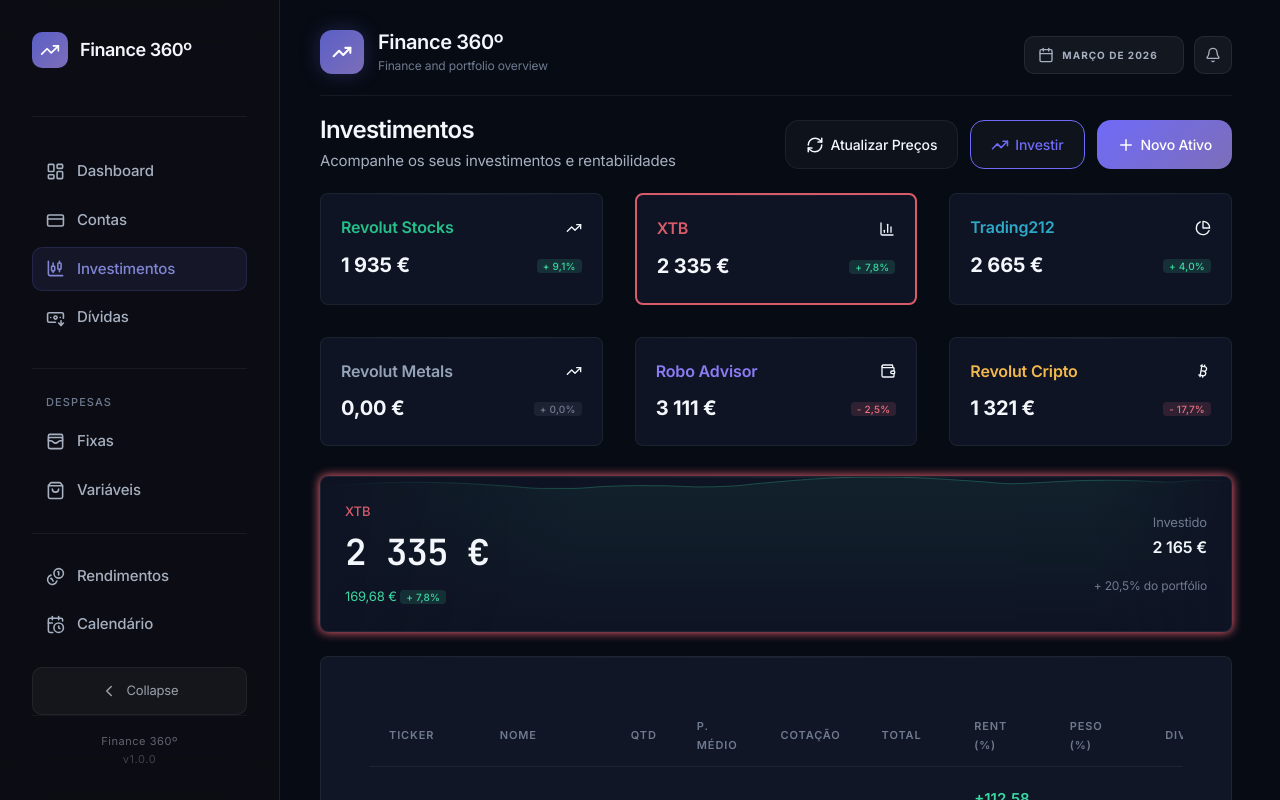
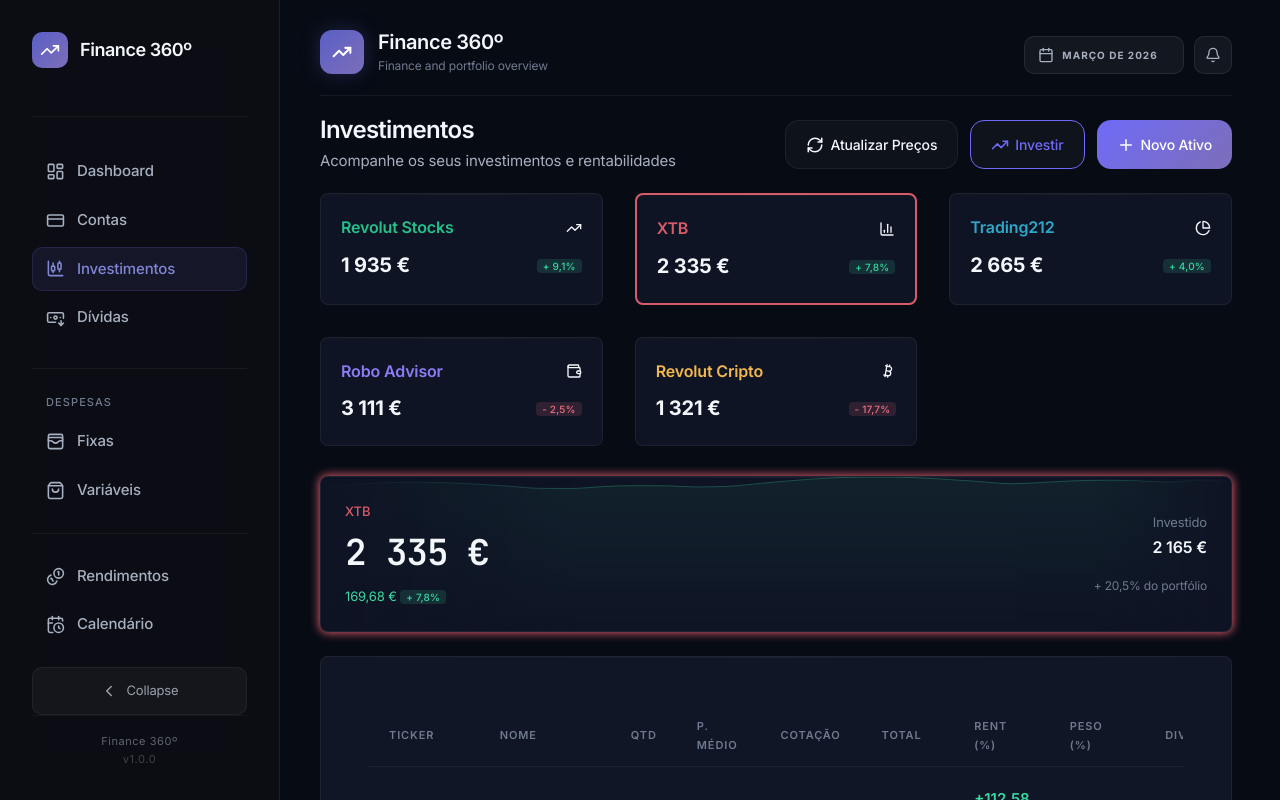
Before and after one commit to Creativebrook/financeapp, a Next.js app: page /investments in a window 1280 px wide. Shown: the top 800 px of the page. Built offline with nearby package versions, Linux system fonts and the light colour scheme.

Commit message:
feat: Remove Revolut Metals platform support
The Revolut Metals platform has been removed from the application's supported investment platforms. This change simplifies the platform management and removes unused code related to this specific platform.

```diff
--- a/src/app/investments/page.tsx
+++ b/src/app/investments/page.tsx
@@ -12,7 +12,7 @@
 
 const InvestmentPlatformChart = dynamic(() => import('@/components/charts/InvestmentPlatformChart'), { ssr: false });
 
-const plataformas: Plataforma[] = ['XTB', 'Trading212', 'Revolut Stocks', 'Revolut Cripto', 'Revolut Metals', 'Robo Advisor'];
+const plataformas: Plataforma[] = ['XTB', 'Trading212', 'Revolut Stocks', 'Revolut Cripto', 'Robo Advisor'];
 
 const getProfitColor = (value: number) => {
   if (value > 0) return 'var(--success-400)';
@@ -169,17 +169,6 @@
   const platformSummaries = getPlatformSummaries();
 
   const allPlatforms = [...platformSummaries];
-  const hasRevolutMetals = allPlatforms.some(ps => ps.plataforma === 'Revolut Metals');
-
-  if (!hasRevolutMetals) {
-    allPlatforms.push({
-      plataforma: 'Revolut Metals' as Plataforma,
-      totalValue: 0,
-      totalInvested: 0,
-      profitability: 0,
-      profitabilityPercent: 0,
-    });
-  }
 
   allPlatforms.sort((a, b) => b.profitabilityPercent - a.profitabilityPercent);
 
@@ -437,7 +426,7 @@
         quantidade: formData.quantidade,
         preco_medio: formData.preco_medio,
         preco_atual: formData.preco_atual,
-        posicao: formData.plataforma === 'Revolut Metals' ? undefined : formData.posicao,
+        posicao: formData.posicao,
         alocacao_alvo: formData.alocacao_alvo || undefined,
         isAutoPrice: formData.isAutoPrice,
         dividendos_ganhos: formData.dividendos_ganhos || undefined,
@@ -454,7 +443,7 @@
         quantidade: formData.quantidade,
         preco_medio: formData.preco_medio,
         preco_atual: formData.preco_atual,
-        posicao: formData.plataforma === 'Revolut Metals' ? undefined : formData.posicao,
+        posicao: formData.posicao,
         alocacao_alvo: formData.alocacao_alvo || undefined,
         isAutoPrice: formData.isAutoPrice,
         dividendos_ganhos: formData.dividendos_ganhos || undefined,
@@ -485,7 +474,6 @@
       case 'Trading212': return <PieChart size={16} />;
       case 'Revolut Stocks': return <TrendingUp size={16} />;
       case 'Revolut Cripto': return <Bitcoin size={16} />;
-      case 'Revolut Metals': return <TrendingUp size={16} />;
       case 'Robo Advisor': return <Wallet size={16} />;
       default: return <TrendingUp size={16} />;
     }
@@ -601,7 +589,6 @@
           onScroll={handleScroll}
         >
           {allPlatforms.map((ps) => {
-            const isRevolutMetals = ps.plataforma === 'Revolut Metals';
             return (
               <div
                 key={ps.plataforma}
@@ -609,7 +596,7 @@
                 style={{
                   cursor: 'pointer',
                   borderColor: activePlatform === ps.plataforma
-                    ? (isRevolutMetals ? '#94a3b8' : getPlatformColor(ps.plataforma))
+                    ? getPlatformColor(ps.plataforma)
                     : 'var(--border-color)',
                   padding: 'var(--space-md)',
                   boxShadow: activePlatform === ps.plataforma ? `0 0 15px ${getPlatformColor(ps.plataforma)}60` : 'none',
@@ -623,7 +610,7 @@
                 }}
               >
                 <div style={{ display: 'flex', justifyContent: 'space-between', alignItems: 'center', marginBottom: '8px' }}>
-                  <span style={{ fontWeight: 600, color: isRevolutMetals ? '#94a3b8' : getPlatformColor(ps.plataforma) }}>{ps.plataforma}</span>
+                  <span style={{ fontWeight: 600, color: getPlatformColor(ps.plataforma) }}>{ps.plataforma}</span>
                   {getPlatformIcon(ps.plataforma)}
                 </div>
                 <div style={{ display: 'flex', justifyContent: 'space-between', alignItems: 'center', width: '100%' }}>
@@ -887,7 +874,7 @@
                       height: '46px',
                       overflow: 'hidden'
                     }}>
-                      {(activePlatform === 'Revolut Stocks' || activePlatform === 'Revolut Cripto' || activePlatform === 'Revolut Metals') && (
+                      {(activePlatform === 'Revolut Stocks' || activePlatform === 'Revolut Cripto') && (
                         <>
                           <button
                             style={{
@@ -1060,7 +1047,7 @@
                         </td>
                         <td>
                           <div style={{ display: 'flex', gap: '8px', justifyContent: 'flex-start' }}>
-                            {(activePlatform === 'Revolut Stocks' || activePlatform === 'Revolut Cripto' || activePlatform === 'Revolut Metals') && (
+                            {(activePlatform === 'Revolut Stocks' || activePlatform === 'Revolut Cripto') && (
                               <button
                                 className="btn btn-icon btn-secondary"
                                 onClick={() => handleOpenAddMoreModal(investment)}
@@ -1265,7 +1252,6 @@
                 </div>
               </div>
 
-              {/* Removed Posição field for Revolut Metals */}
 
               {formData.plataforma === 'Robo Advisor' && (
                 <div className="form-group">
--- a/src/app/page.tsx
+++ b/src/app/page.tsx
@@ -529,13 +529,13 @@
       // Get real transactions for this account (including income)
       const accountTransactions = [
         ...variableExpenses.filter(exp => exp.conta === account.nome).map(e => ({ ...e, type: 'expense' })),
-        ...income.filter(inc => inc.conta === account.nome && inc.data_especifica).map(i => ({ ...i, data: i.data_especifica, type: 'income' }))
+        ...income.filter(inc => inc.conta === account.nome && inc.data_especifica).map(i => ({ ...i, data: i.data_especifica as string, type: 'income', categoria: 'Rendimento' }))
       ]
-        .sort((a, b) => new Date(b.data).getTime() - new Date(a.data).getTime())
+        .sort((a, b) => new Date(b.data as string).getTime() - new Date(a.data as string).getTime())
         .slice(0, 4)
         .map(tx => ({
           name: tx.nome,
-          date: new Date(tx.data).toLocaleDateString('pt-PT', { day: '2-digit', month: 'short' }),
+          date: new Date(tx.data as string).toLocaleDateString('pt-PT', { day: '2-digit', month: 'short' }),
           amount: (tx.type === 'income' ? '+' : '-') + tx.valor.toLocaleString('pt-PT', { minimumFractionDigits: 2 }),
           icon: tx.categoria === 'Supermercado' ? 'ShoppingCart' :
                 tx.categoria === 'Combustivel' ? 'Fuel' :
@@ -565,11 +565,11 @@
         // Get real transactions for this credit card (if any in variableExpenses)
         const cardTransactions = variableExpenses
           .filter(exp => exp.conta === debt.nome)
-          .sort((a, b) => new Date(b.data).getTime() - new Date(a.data).getTime())
+          .sort((a, b) => new Date(b.data as string).getTime() - new Date(a.data as string).getTime())
           .slice(0, 4)
           .map(tx => ({
             name: tx.nome,
-            date: new Date(tx.data).toLocaleDateString('pt-PT', { day: '2-digit', month: 'short' }),
+            date: new Date(tx.data as string).toLocaleDateString('pt-PT', { day: '2-digit', month: 'short' }),
             amount: '-' + tx.valor.toLocaleString('pt-PT', { minimumFractionDigits: 2 }),
             icon: tx.categoria === 'Supermercado' ? 'ShoppingCart' :
                   tx.categoria === 'Combustivel' ? 'Fuel' :
--- a/src/context/FinanceContext.tsx
+++ b/src/context/FinanceContext.tsx
@@ -840,7 +840,7 @@
   };
 
   const getPlatformSummaries = (): PlatformSummary[] => {
-    const platforms: Plataforma[] = ['XTB', 'Trading212', 'Revolut Stocks', 'Revolut Cripto', 'Revolut Metals', 'Robo Advisor'];
+    const platforms: Plataforma[] = ['XTB', 'Trading212', 'Revolut Stocks', 'Revolut Cripto', 'Robo Advisor'];
 
     return platforms.map(plataforma => {
       const platformInvestments = investments.filter(i => i.plataforma === plataforma);
--- a/src/types/index.ts
+++ b/src/types/index.ts
@@ -10,7 +10,7 @@
 }
 
 // Investment Types
-export type Plataforma = 'XTB' | 'Trading212' | 'Revolut Stocks' | 'Revolut Cripto' | 'Revolut Metals' | 'Robo Advisor';
+export type Plataforma = 'XTB' | 'Trading212' | 'Revolut Stocks' | 'Revolut Cripto' | 'Robo Advisor';
 
 export interface Investment {
   id: string;
```
